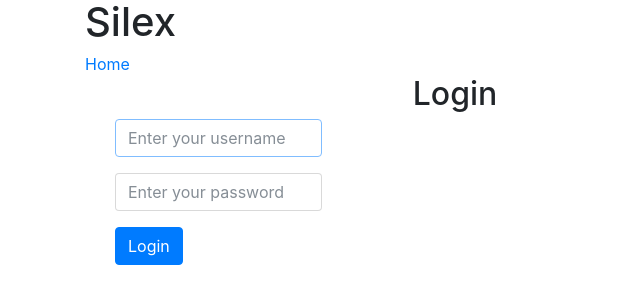
After one commit to MattCoy/test-branch, a PHP site: template views/login.html.twig in a window 1280 px wide. The commit adds this page. Shown: the top 304 px of the page, without its empty margins (0-640 px from the left). Run offline with PHP 8.4, Linux system fonts and the light colour scheme; the template is opened without the code that fills it, so the values that code supplies are empty; some libraries are stand-ins or nearby versions.

Commit message:
securite

```diff
--- a/app/routes.php
+++ b/app/routes.php
@@ -12,3 +12,6 @@ $app->get('/author/{id}', 'WF3\Controller\HomeController::authorAction')->bind('
 
 //article details page
 $app->get('/article/{id}', 'WF3\Controller\HomeController::articleAction')->bind('article');
+
+//login page
+$app->get('/login', 'WF3\Controller\HomeController::loginAction')->bind('login');
--- a/composer.json
+++ b/composer.json
@@ -6,7 +6,9 @@
         "symfony/twig-bridge": "~3.0",
         "symfony/asset": "~3.0",
         "silex/web-profiler": "^2.0",
-        "sorien/silex-dbal-profiler": "~2.0"
+        "sorien/silex-dbal-profiler": "~2.0",
+        "symfony/security": "~3.0",
+        "symfony/security-bundle": "3.2"
     },
     "autoload": {
         "psr-4": {"WF3\\": "src"}
--- a/views/article.html.twig
+++ b/views/article.html.twig
@@ -18,7 +18,7 @@
                 <p>publié le {{ article.date_publi }}</p>
             <hr>
             <h2>Auteur:
-                <a href="{{ path('author', {id:author.id}) }}">{{ author.name }}</a>
+                <a href="{{ path('author', {id:author.id}) }}">{{ author.username }}</a>
             </h2>
         </div>
         <footer class="footer">
--- a/views/author.html.twig
+++ b/views/author.html.twig
@@ -13,7 +13,7 @@
         <a href="{{ path('homepage') }}">Home</a> -> <a href="{{ path('listWithAuthors') }}">list page</a>
         <div class="col-md-8">
             <h2>Auteur:</h2>
-            <p>Nom: {{ user.name }}</p>
+            <p>Nom: {{ user.username }}</p>
             <p>Email: {{ user.email }}</p>
             <p>Téléphone: {{ user.phone }}</p>
             <hr>
--- a/views/list.html.twig
+++ b/views/list.html.twig
@@ -15,7 +15,7 @@
             {% for article in articles %}
             <article>
                 <h2>{{ article.title }}</h2>
-                <p>publié par <a href="{{ path('author', {id:article.author.id}) }}">{{ article.author.name }}</a></p>
+                <p>publié par <a href="{{ path('author', {id:article.author.id}) }}">{{ article.author.username }}</a></p>
                 <p> le {{ article.date_publi }}</p>
             </article>
             {% endfor %}
--- /dev/null
+++ b/views/login.html.twig
@@ -0,0 +1,45 @@
+<!doctype html>
+<html>
+<head>
+    <meta charset="utf-8" />
+    <link href="{{ asset('assets/bootstrap/css/bootstrap.min.css') }}" rel="stylesheet" />
+    <title>Silex - list</title>
+</head>
+<body>
+    <div class="container">
+        <header>
+            <h1>Silex</h1>
+        </header>
+        <a href="{{ path('homepage') }}">Home</a>
+        <div class="col-md-8">
+            <h2 class="text-center">Login</h2>
+            {% if error %}
+            <div class="alert alert-danger">
+                <strong>Login failed!</strong> {{ error }}
+            </div>
+            {% endif %}
+            <div class="well">
+                <form class="form-signin form-horizontal" role="form" action="{{ path('login_check') }}" method="post">
+                    <div class="form-group">
+                        <div class="col-sm-6 col-sm-offset-3 col-md-4 col-md-offset-4">
+                        <input type="text" name="_username" value="{{ last_username }}" class="form-control" placeholder="Enter your username" required autofocus>
+                        </div>
+                    </div>
+                    <div class="form-group">
+                        <div class="col-sm-6 col-sm-offset-3 col-md-4 col-md-offset-4">
+                            <input type="password" name="_password" class="form-control" placeholder="Enter your password" required>
+                        </div>
+                    </div>
+                    <div class="form-group">
+                        <div class="col-sm-6 col-sm-offset-3 col-md-4 col-md-offset-4">
+                            <button type="submit" class="btn btn-default btn-primary"><span class="glyphicon glyphicon-log-in"></span> Login</button>
+                        </div>
+                    </div>
+                </form>
+            </div>
+        </div>
+        <footer class="footer">
+        </footer>
+    </div>
+</body>
+</html>
```
Also changed, not shown: app/app.php (+16 -0 lines), src/Controller/HomeController.php (+14 -0 lines), src/DAO/UserDAO.php (+41 -2 lines), src/Domain/User.php (+84 -6 lines), views/index.html.twig (+7 -2 lines), 1 other file.
